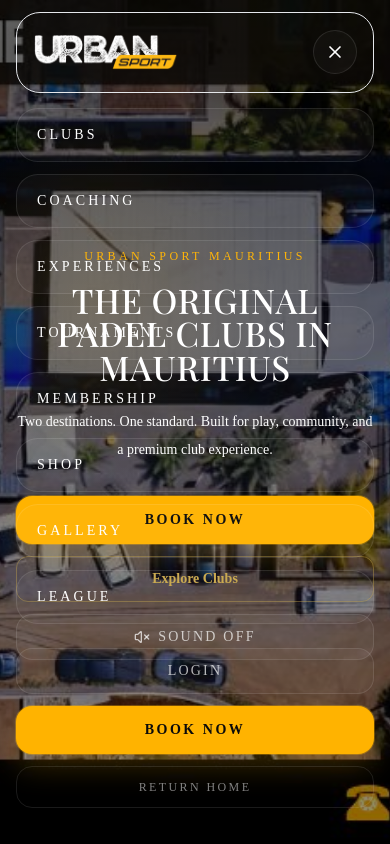
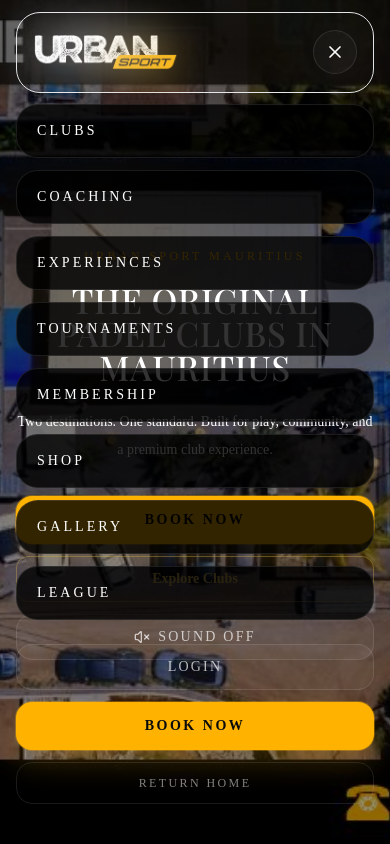
Before and after one commit to cboxbow/urban-sport-premium, a Next.js app: page / in a window 390 px wide. Both pictures are taken after a click on the button "Toggle navigation". Shown: the top 844 px of the page. Built offline with nearby package versions, Linux system fonts and the light colour scheme.

Commit message:
Fix homepage mobile menu overlay

```diff
--- a/src/components/layout/SiteHeader.tsx
+++ b/src/components/layout/SiteHeader.tsx
@@ -127,8 +127,13 @@
       </div>
 
       {open && (
-        <div className="fixed inset-0 top-[92px] z-40 bg-black/94 backdrop-blur-2xl xl:hidden">
-          <div className="page-container flex h-full flex-col pb-safe pt-4">
+        <div
+          className={cn(
+            'fixed inset-0 z-40 xl:hidden',
+            isHome ? 'bg-black/98 backdrop-blur-xl' : 'bg-black/95 backdrop-blur-2xl'
+          )}
+        >
+          <div className="page-container flex h-full flex-col pb-safe pt-[6.5rem]">
             <nav className="grid gap-3">
               {NAV_ITEMS.map((item) => (
                 <Link
@@ -138,7 +143,7 @@
                     'rounded-[1.35rem] border px-5 py-4 text-sm uppercase tracking-[0.22em] transition-colors',
                     pathname === item.href || pathname.startsWith(`${item.href}/`)
                       ? 'border-[#ffb300]/30 bg-[#ffb300]/10 text-[#ffb300]'
-                      : 'border-white/10 bg-white/[0.03] text-white/82 hover:border-white/20 hover:text-white'
+                      : 'border-white/10 bg-black/80 text-white/82 hover:border-white/20 hover:text-white'
                   )}
                 >
                   {item.label}
```
